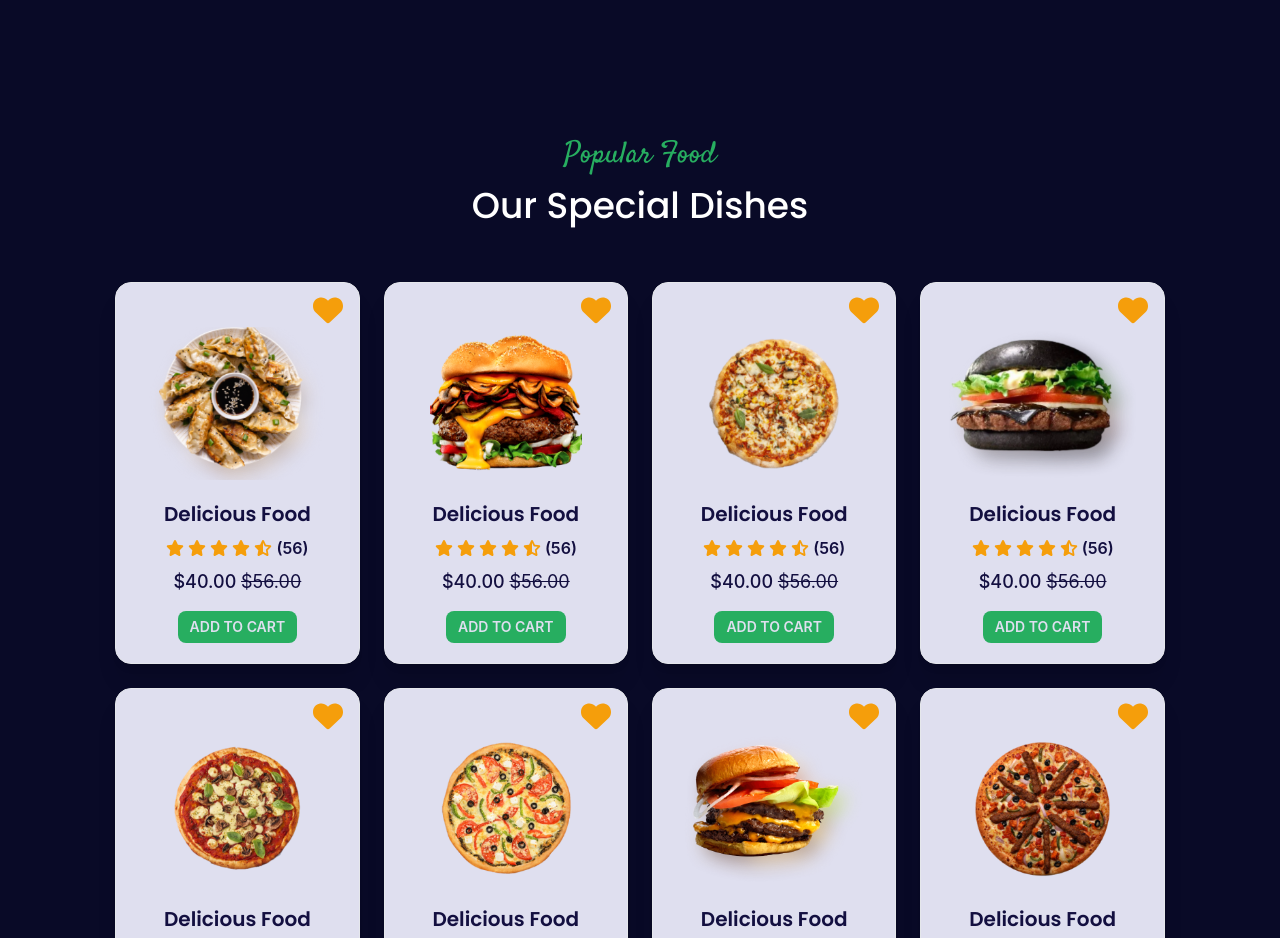
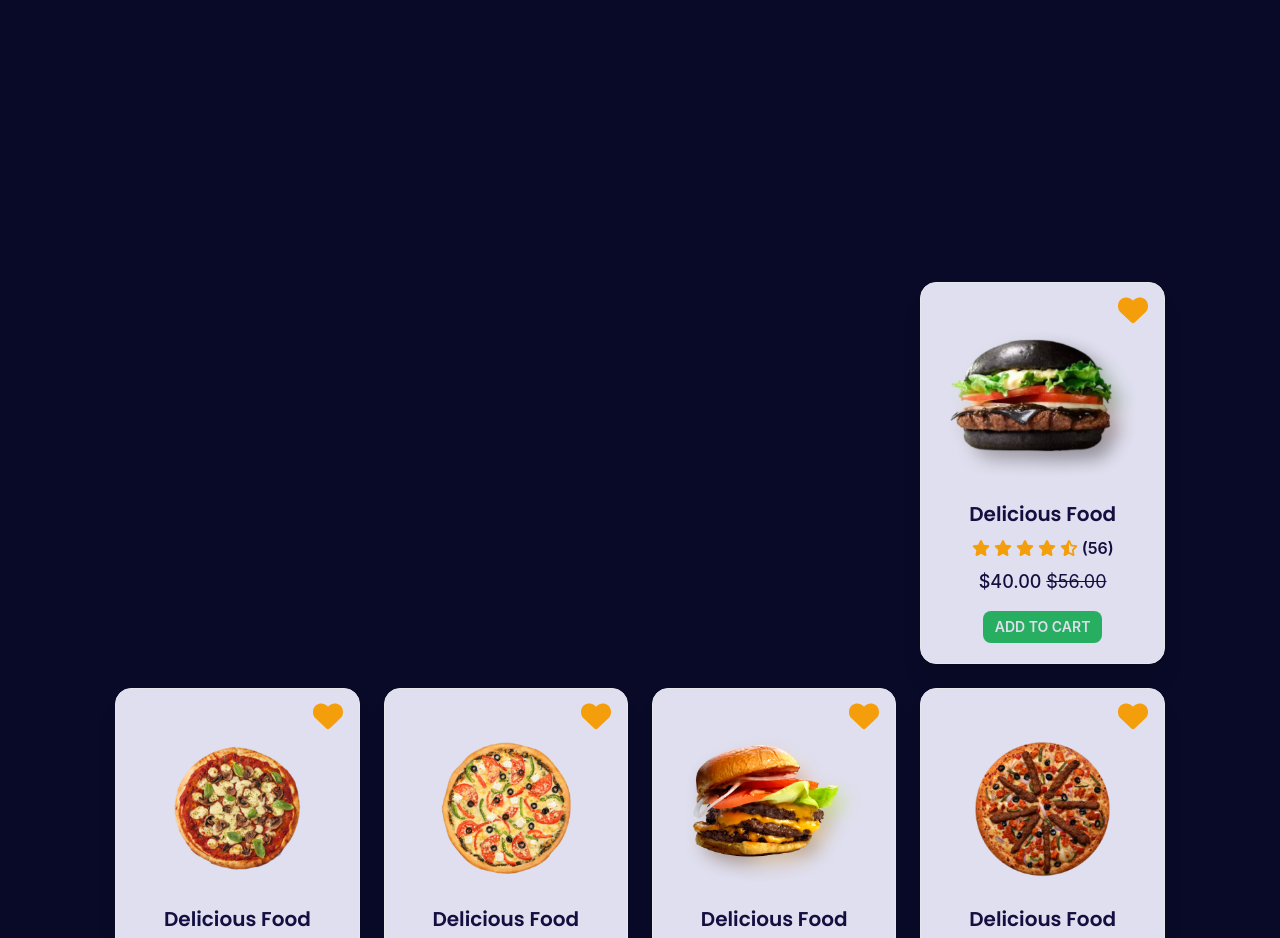
Before and after one commit to ImRanKhan81m/MERN-Stack-Food-Order-Project, a React (Create React App) app in the folder client-side/: page / in a window 1280 px wide. Shown: the part 1320-2258 px from the top of the page. Built offline with nearby package versions, Linux system fonts and the light colour scheme.

Commit message:
updated:

```diff
--- a/client-side/src/Components/Popular/Popular.js
+++ b/client-side/src/Components/Popular/Popular.js
@@ -15,12 +15,27 @@ const Popular = () => {
     return (
         <div className='mid-container'>
             <div className='about mt-10'>
-                <h6 className='text-success text-3xl text-center'>Popular Food</h6>
-                <h2 className='lg:text-4xl md:text-4xl sm:text-4xl text-3xl text-secondary my-3 text-center font-medium'>Our Special Dishes</h2>
+                <h6
+                    data-aos="fade-up"
+                    data-aos-offset="200"
+                    data-aos-delay="50"
+                    data-aos-duration="1000"
+                    className='text-success text-3xl text-center'>Popular Food</h6>
+                <h2
+                    data-aos="fade-up"
+                    data-aos-offset="200"
+                    data-aos-delay="50"
+                    data-aos-duration="1200" className='lg:text-4xl md:text-4xl sm:text-4xl text-3xl text-secondary my-3 text-center font-medium'>Our Special Dishes</h2>
+
             </div>
             <div className='grid lg:grid-cols-4 md:grid-cols-3 sm:grid-cols-2 mt-14 gap-6'>
 
-                <div class="card  bg-neutral shadow-xl border">
+                <div
+                    data-aos="fade-up"
+                    data-aos-offset="200"
+                    data-aos-delay="50"
+                    data-aos-duration="1000"
+                    class="card  bg-neutral shadow-xl border">
                     <div className='text-end mr-4 mt-3 wishlist'>
                         <FontAwesomeIcon className='icon text-primary hover:text-secondary text-3xl' icon={faHeart} />
                     </div>
@@ -39,7 +54,12 @@ const Popular = () => {
                     </div>
                 </div>
 
-                <div class="card  bg-neutral shadow-xl border">
+                <div
+                    data-aos="fade-up"
+                    data-aos-offset="200"
+                    data-aos-delay="50"
+                    data-aos-duration="1100"
+                    class="card  bg-neutral shadow-xl border">
                     <div className='text-end mr-4 mt-3 wishlist'>
                         <FontAwesomeIcon className='icon text-primary hover:text-secondary text-3xl' icon={faHeart} />
                     </div>
@@ -58,7 +78,12 @@ const Popular = () => {
                     </div>
                 </div>
 
-                <div class="card  bg-neutral shadow-xl border">
+                <div
+                    data-aos="fade-up"
+                    data-aos-offset="200"
+                    data-aos-delay="50"
+                    data-aos-duration="1200"
+                    class="card  bg-neutral shadow-xl border">
                     <div className='text-end mr-4 mt-3 wishlist'>
                         <FontAwesomeIcon className='icon text-primary hover:text-secondary text-3xl' icon={faHeart} />
                     </div>
```
Lines whose indentation alone changed are shown as unchanged.
